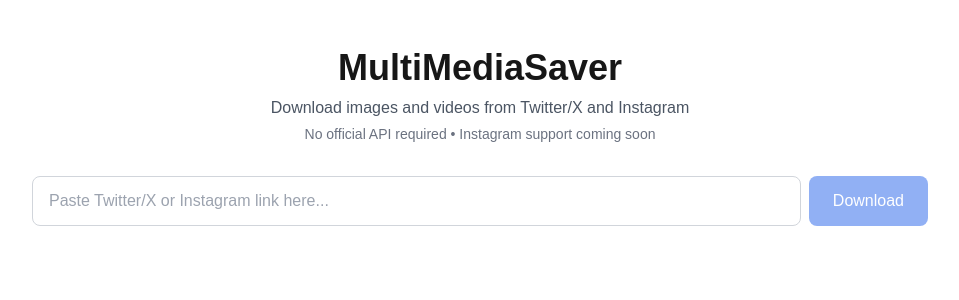
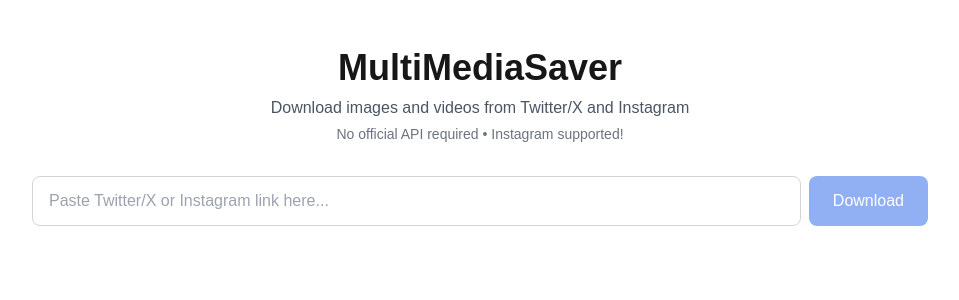
Before and after one commit to xxlemon-io/MultiMediaSaver, a Next.js app: page / in a window 1280 px wide. Shown: the top 300 px of the page, without its empty margins (160-1119 px from the left). Built offline with nearby package versions, Linux system fonts and the light colour scheme.

Commit message:
Update Instagram support status in UI: change text to reflect current functionality

```diff
--- a/app/page.tsx
+++ b/app/page.tsx
@@ -101,7 +101,7 @@
             Download images and videos from Twitter/X and Instagram
           </p>
           <p className="text-sm text-gray-500 dark:text-gray-500 mt-1">
-            No official API required • Instagram support coming soon
+            No official API required • Instagram supported!
           </p>
         </div>
 
```
